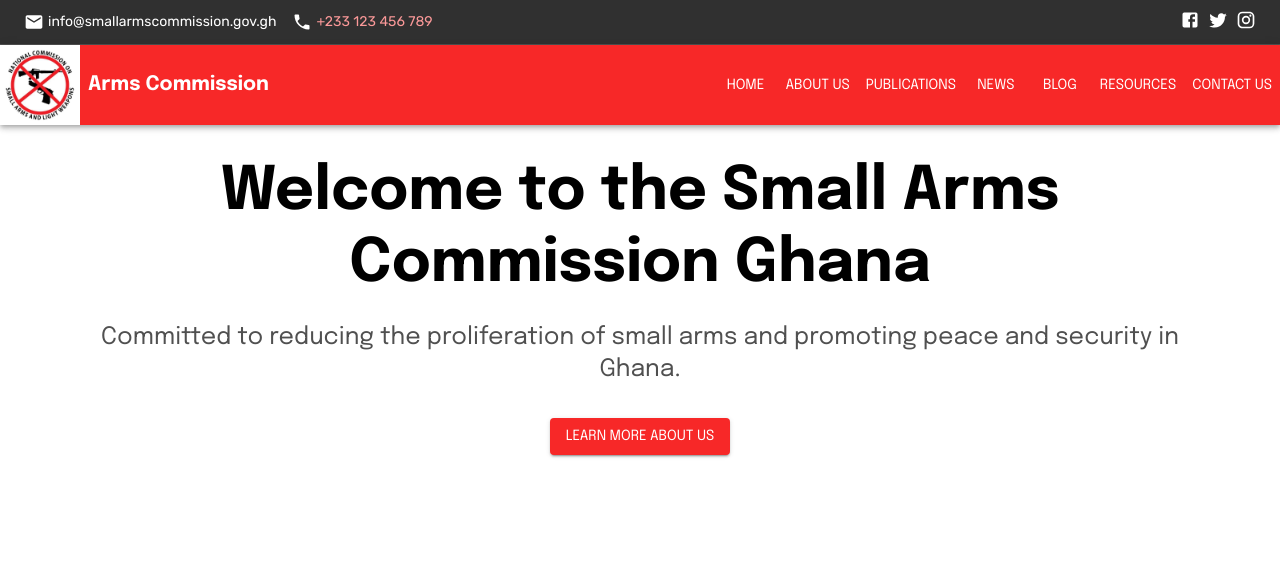
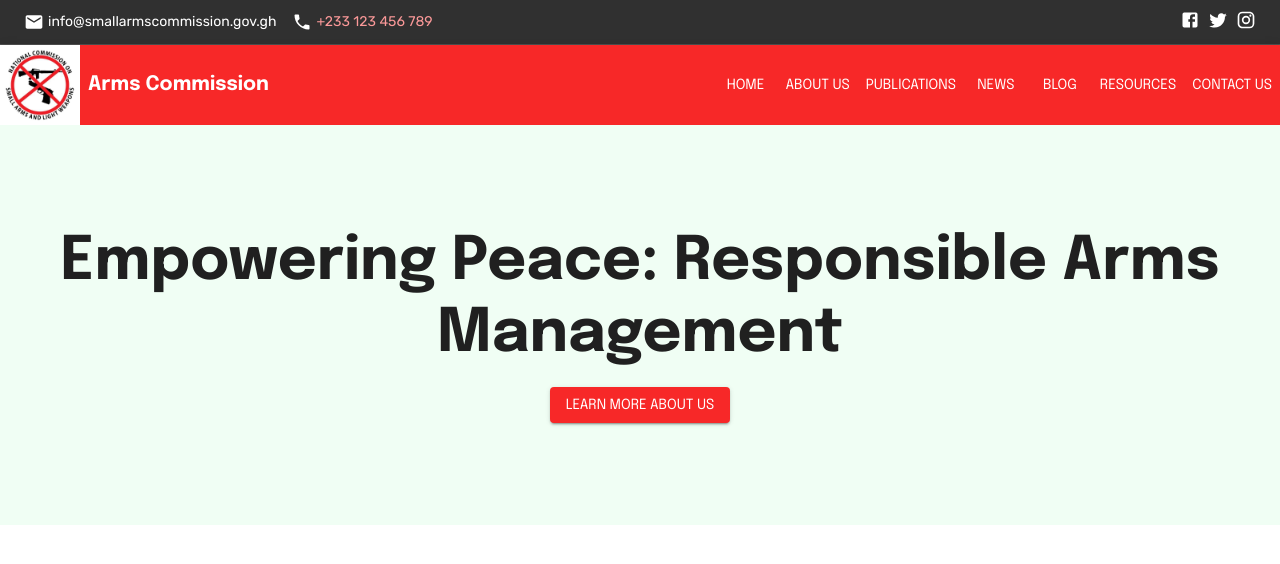
Before and after one commit to darrylamt/small-arms-ghana, a React (Create React App) app: page / in a window 1280 px wide. Shown: the top 564 px of the page. Built offline with nearby package versions, Linux system fonts and the light colour scheme.

Commit message:
Add Hero Section to Home page with heading and button

```diff
--- a/src/pages/Home.js
+++ b/src/pages/Home.js
@@ -1,28 +1,49 @@
-import React from 'react';
-import { Container, Typography, Box, Button } from '@mui/material';
-import { Link } from 'react-router-dom';
+import React from "react";
+import { Box, Typography, Button } from "@mui/material";
+import { Link } from "react-router-dom";
 
 function Home() {
   return (
-    <Container maxWidth="lg" sx={{ mt: 4, mb: 4 }}>
-      <Box sx={{ textAlign: 'center', mb: 4 }}>
-        <Typography variant="h2" gutterBottom>
-          Welcome to the Small Arms Commission Ghana
-        </Typography>
-        <Typography variant="h5" color="text.secondary" paragraph>
-          Committed to reducing the proliferation of small arms and promoting peace and security in Ghana.
+    <Box>
+      {/* Hero Section */}
+      <Box
+        sx={{
+          backgroundColor: "#F0FEF4", // Hint of Green from the style guide
+          height: "400px", // Adjust height as needed
+          display: "flex",
+          flexDirection: "column",
+          justifyContent: "center",
+          alignItems: "center",
+          textAlign: "center",
+          padding: "0 16px",
+        }}
+      >
+        <Typography
+          variant="h2"
+          sx={{
+            color: "#202020", // Darkest neutral for text
+            fontWeight: "bold",
+            mb: 2,
+          }}
+        >
+          Empowering Peace: Responsible Arms Management
         </Typography>
         <Button
           variant="contained"
-          color="primary"
           component={Link}
           to="/about"
-          sx={{ mt: 2 }}
+          sx={{
+            backgroundColor: "#F72828", // Red from the style guide
+            color: "white",
+            "&:hover": {
+              backgroundColor: "#d62020", // Slightly darker red on hover
+            },
+          }}
         >
           Learn More About Us
         </Button>
       </Box>
-    </Container>
+    </Box>
   );
 }
 
```
